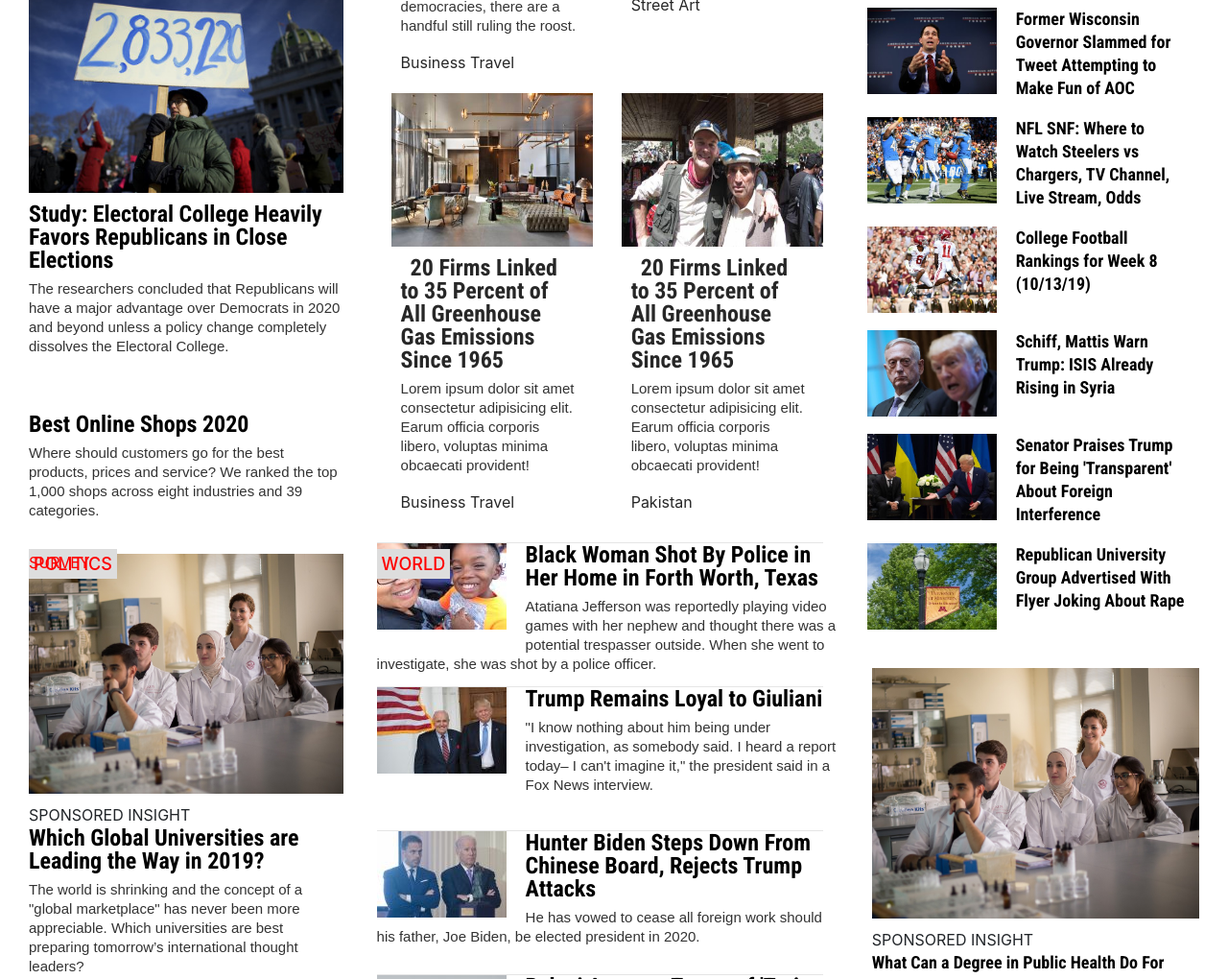
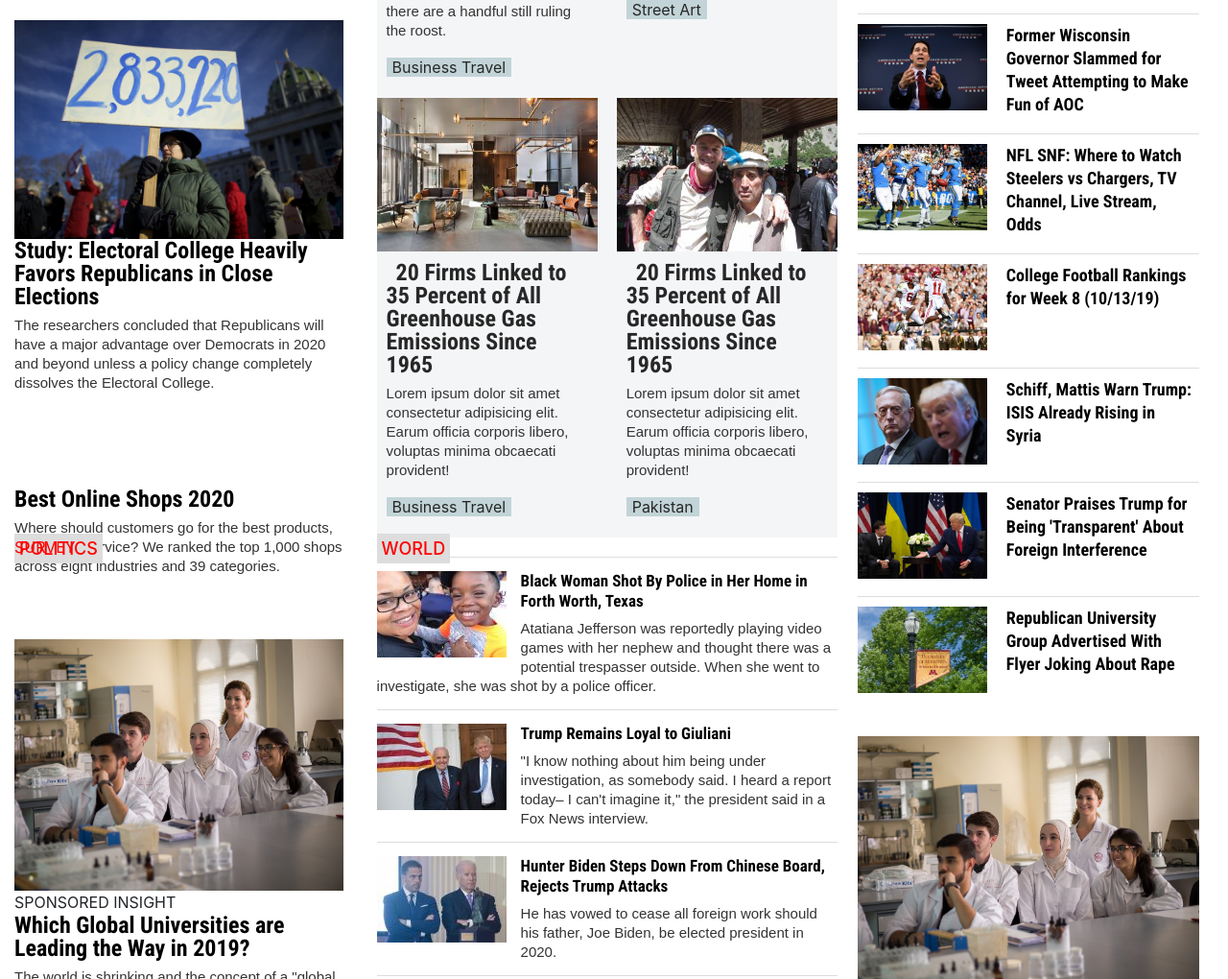
Before and after one commit to sebastianlujan/using-bootstrap, a plain HTML site: page index.html in a window 1280 px wide. Shown: the part 1053-2073 px from the top of the page at 96% size. Drawn offline with nearby package versions, Linux system fonts and the light colour scheme.

Commit message:
Added styles for new-stories and sponsor

```diff
--- a/css/style.css
+++ b/css/style.css
@@ -32,12 +32,33 @@ p {
 	padding-bottom: 0;
 }
 
+.col6-left {
+	padding-left: 0;
+	padding-right: 10px;
+}
+
+.col6-right {
+	padding-right: 0;
+	padding-left: 10px;
+}
+
 .info h1, .latest {
 	font-size: 18px;
 }
 
 .latest {
 	margin-bottom: 0;
+	font-size: 21px/17px;
+}
+
+.tag-grey {
+	padding: 0 6px;
+	background-color: #c2d4d7;
+}
+
+.grey-box {
+	background-color: #f4f5f7;
+    margin-bottom: 20px;
 }
 
 .info p {
@@ -88,7 +109,7 @@ p {
 
 .img {
 	width: 100%;
-	margin-bottom: 10px;
+	min-height: 33px;
 }
 
 .img-travel {
@@ -111,23 +132,23 @@ p {
 	width: 135px;
 	height: 90px;
 	float: left;
-	margin: 0 20px 10px 0;
+	margin: 0 15px 10px 0;
 	background-color: antiquewhite;
 }
 
 .featured-stories {
-	padding: 15px 0 0px 15px;
+	padding: 15px 0 15px 0px;
 	margin: 20px 0 0 0;
+	width: 100%;
+}
+
+.featured-stories h1 {
 	width: 100%;
 }
 
 .top-story {
 	padding-left: 0;
 	padding-right: 0;
-}
-
-.featured-stories h1 {
-	width: 100%;
 }
 
 .travel-stories {
@@ -144,14 +165,6 @@ p {
 
 .opinion-content {
 	flex-direction: row;
-}
-
-.news-stories {
-	display: flex;
-	padding: 5px 10px;
-	margin: 0;
-	margin: 8px 0;
-	width: 100%;
 }
 
 .news-stories-first {
@@ -177,9 +190,12 @@ hr {
 	top: 5px;
 }
 
-.hr-sm {
-	width: calc(90% - 20px) !important;
-	margin-left: 10px;
+.news-stories {
+	display: flex;
+	padding: 10px 0px;
+	margin: 8px 0;
+	width: 100%;
+	border-top: 1px solid #ddd;
 }
 
 .news-stories h1 {
@@ -189,8 +205,20 @@ hr {
 
 .more-stories {
 	width: 100%;
-	height: 130px;
-	margin-bottom: 20px;
+	height: auto;
+	padding-bottom: 14px;
+	padding-top: 14px;
+	border-top: 1px solid #ddd;
+}
+
+.more-stories p, .sponsor p {
+	margin-bottom: 0 !important;
+}
+
+.more-stories h1 {
+	font-size: 17px;
+	line-height: 20px;
+	font-family: Arial,Helvetica,sans-serif;
 }
 
 .info h1, .info p {
@@ -297,8 +325,9 @@ hr {
 	background-color: #f4f5f6;
 }
 
-.sponsored {
-
+.sponsor {
+	padding: 20px;
+	border: 1px solid #ddd;
 }
 
 .newsletter {
--- a/index.html
+++ b/index.html
@@ -80,10 +80,10 @@
                                     <p>"We've won. We've beat ISIS and we've beat them badly and decisively," President Trump told reporters last week.</p>
                                     <hr><h2>Defense Secretary, Trump Confirm Syrian Troop Withdrawal: 'Endless Wars!</h2><hr>
                                 </article>
-                                <div class="container-fluid">
+                                <div class="container-fluid grey-box">
                                     <div class="row">
                                         <h2 class="text-title w-100">CULTURE & TRAVEL</h2>
-                                        <div class="col-6">
+                                        <div class="col-6 col6-left">
                                             <article class="travel-stories">
                                                 <img class="img-travel" src="img/col-2/crown-prince-naruhito-japan-his-future-wife-masako-owada-pose-photographs-traditional-japanese.jpg" alt=""/>
                                                 <div class="styled-text">
@@ -93,7 +93,7 @@
                                                 </div>
                                             </article>
                                         </div>
-                                        <div class="col-6">
+                                        <div class="col-6 col6-right">
                                             <article class="travel-stories">
                                                 <img class="img-travel" src="img/col-2/grenade-head-figures.jpg" alt=""/>
                                                 <div class="styled-text">
@@ -105,7 +105,7 @@
                                         </div>
                                     </div>
                                     <div class="row">
-                                        <div class="col-6">
+                                        <div class="col-6 col6-left">
                                             <article class="travel-stories">
                                                 <img class="img-travel" src="img/col-2/publica-isrotel.jpg" alt=""/>
                                                 <div class="styled-text">
@@ -115,7 +115,7 @@
                                                 </div>
                                             </article>
                                         </div>
-                                        <div class="col-6">
+                                        <div class="col-6 col6-right">
                                             <article class="travel-stories">
                                                 <img class="img-travel" src="img/col-2/jonny-saifullah-jan.jpg" alt=""/>
                                                 <div class="styled-text">
@@ -128,31 +128,26 @@
                                     </div>
                                 </div>
                                 <article class="more-stories">
-                                    <hr class="hr-w-100">
                                     <img class="img-more-news" src="img/col-2/atatiana-jefferson.jpg" alt=""/>
                                     <h1 class=""><a class="links" href="#">Black Woman Shot By Police in Her Home in Forth Worth, Texas</a></h1>
                                     <p>Atatiana Jefferson was reportedly playing video games with her nephew and thought there was a potential trespasser outside. When she went to investigate, she was shot by a police officer.</p>
                                 </article>
                                 <article class="more-stories">
-                                    <hr class="hr-w-100">
                                     <img class="img-more-news" src="img/col-2/rudy-giuliani-donald-trump.jpg" alt=""/>
                                     <h1 class=""><a class="links" href="#">Trump Remains Loyal to Giuliani</a></h1>
                                     <p>"I know nothing about him being under investigation, as somebody said. I heard a report today– I can't imagine it," the president said in a Fox News interview.</p>
                                 </article>
                                 <article class="more-stories">
-                                    <hr class="hr-w-100">
                                     <img class="img-more-news" src="img/col-2/joe-biden-hunter-biden-video.jpg" alt=""/>
                                     <h1 class=""><a class="links" href="#">Hunter Biden Steps Down From Chinese Board, Rejects Trump Attacks</a></h1>
                                     <p>He has vowed to cease all foreign work should his father, Joe Biden, be elected president in 2020.</p>
                                 </article>
                                 <article class="more-stories">
-                                    <hr class="hr-w-100">
                                     <img class="img-more-news" src="img/col-2/us-military-post-syria-border-turkey.jpg" alt=""/>
                                     <h1 class=""><a class="links" href="#">Pelosi Accuses Trump of 'Trying to Make Lawlessness a Virtue'</a></h1>
                                     <p>House Speaker Nancy Pelosi sent the president a clear message following a letter from the White House refusing to cooperate with the impeachment inquiry: "You are not above the law."</p>
                                 </article>
                                 <article class="more-stories">
-                                    <hr class="hr-w-100">
                                     <img class="img-more-news" src="img/col-2/lawmakers-presidential-candidates-attend-naacp-national-convention.jpg" alt=""/>
                                     <h1 class=""><a class="links" href="#">Exclusive: Kurds Heard of Trump's Pullout on Twitter: "What Is This Sh*t?"</a></h1>
                                     <p>Donald Trump's decision to withdraw U.S. troops from positions in Syria blindsided everyone.</p>
@@ -271,9 +266,11 @@
                         </article>
                         <article class="featured-stories">
                             <img class="img" src="img/col-1/newsweek-sep19.jpg" alt="">
+                            <div class="sponsor">
                                 <span class="">SPONSORED INSIGHT</span>
-                            <h1 class="latest"><a class="links" href="#">What Can a Degree in Public Health Do For You?</a></h1>
+                                <h1><a class="links" href="#">What Can a Degree in Public Health Do For You?</a></h1>
                                 <p>The field of public health is a powerful draw for those who feel inspired to make a positive difference in their communities. Find out more.</p>
+                            </div>
                         </article>
                         <article class="newsletter">
                             <h1>SIGN UP FOR OUR NEWSLETTER</h1>
@@ -281,10 +278,12 @@
                             <h3>Update your preferences »</h3>
                         </article>
                         <article class="featured-stories">
+                            <div class="sponsor">
                                 <img class="img" src="img/col-1/newsweek-sep19.jpg" alt="">
                                 <span class="">SPONSORED INSIGHT</span>
                                 <h1><a class="links" href="#">Croatian Regions of Istria & Kvarner: Paradise in the Heart of Europe</a></h1>
                                 <p>Responsible and sustainable tourism is paying significant social and economic dividends for these stunning Croatian coastal regions.</p>
+                            </div>
                         </article>
                     </div>
                 </div>
```
Lines whose indentation alone changed are shown as unchanged.
